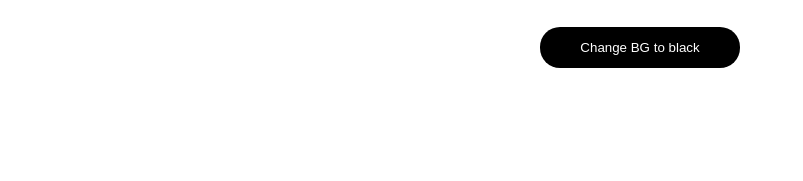
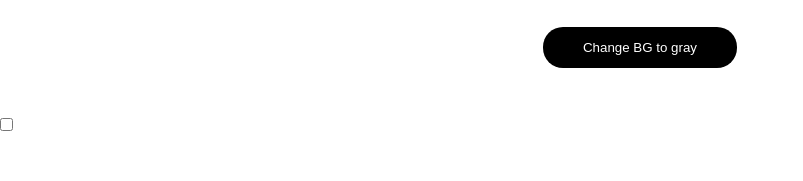
Before and after one commit to Ali-Jahankah/react-test-lib, a React (Create React App) app: page / in a window 1280 px wide. Shown: the top 181 px of the page, without its empty margins (0-803 px from the left). Built offline with nearby package versions, Linux system fonts and the light colour scheme.

Commit message:
fix the test

```diff
--- a/src/App.js
+++ b/src/App.js
@@ -5,9 +5,18 @@ import './App.css';
 function App() {
   const[bg,setBg]=useState("black");
   const[color,setColor]=useState("white")
+  const[btnCondition,setBtnCondition]=useState(true)
   return (
     <div className="App">
-     <button className='change-color-btn' style={{background:bg,color:color}} onClick={()=>{setBg(bg==="gray"?"black":"gray");setColor(color==="black"?"white":"black")}} >{`Change BG to ${bg}`}</button>
+        <button className='change-color-btn'
+        style={{backgroundColor:bg,color:color}}
+        onClick={()=>{setBg(bg==="gray"?"black":"gray");
+        setColor(color==="black"?"white":"black")}}
+        disabled={btnCondition} >
+        {`Change BG to ${bg==="gray"?"black":"gray"}`}
+        </button>
+      <br />
+      <input type="checkbox" name="checkbox" id="checking" defaultChecked={!btnCondition} onChange={(e)=>setBtnCondition(!btnCondition)} />
     </div>
   );
 }
```
Also changed, not shown: 1 other file (tests, documents, lock files or other folders).
